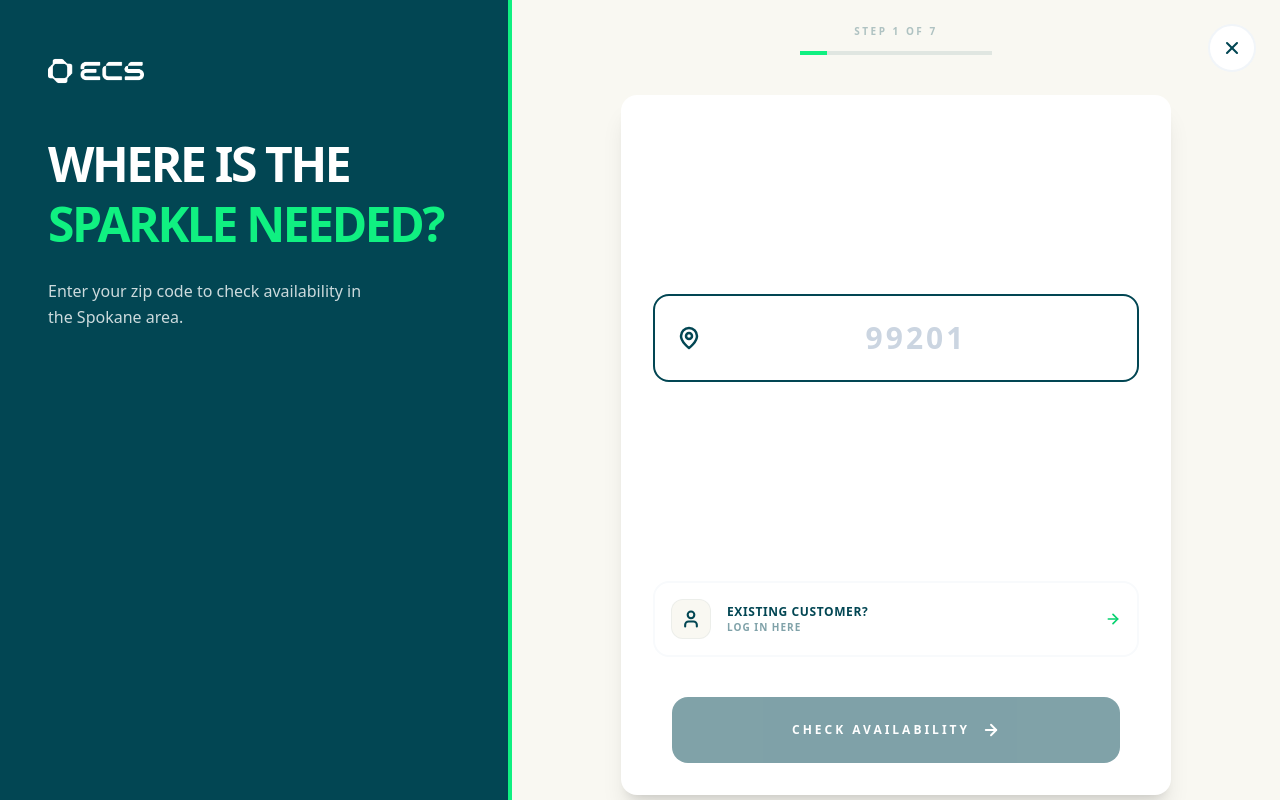
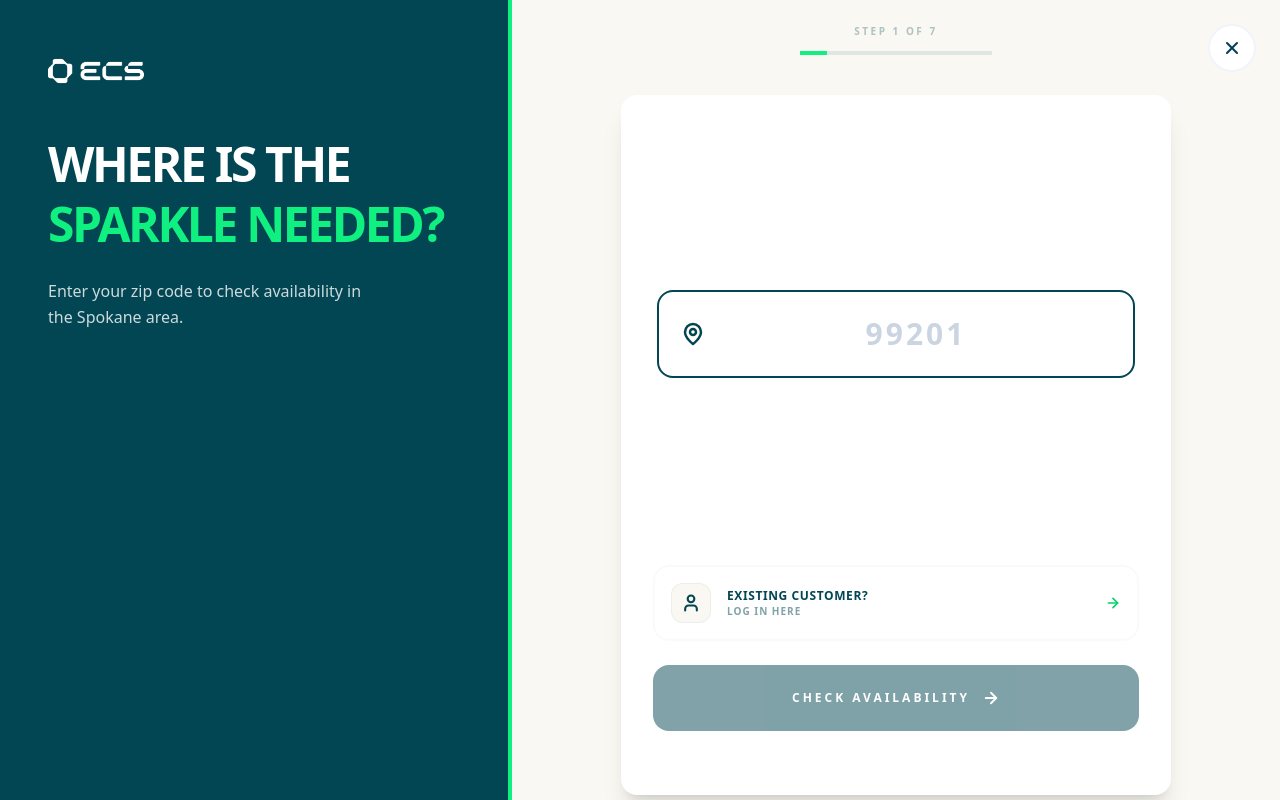
Before and after one commit to renatoquerales28-byte/extreme-cleaning-next, a Next.js app: page /quote in a window 1280 px wide. Built offline with nearby package versions, Linux system fonts and the light colour scheme.

Commit message:
Refactor: Aplicar patrón de contenido scrollable + botón fijo a 5 steps del wizard (Zip, Service, Frequency, Residential, ReturningLookup)

```diff
--- a/src/components/wizard/steps/FrequencyStep.tsx
+++ b/src/components/wizard/steps/FrequencyStep.tsx
@@ -20,8 +20,9 @@ export default function FrequencyStep({ onNext, onBack }: FrequencyStepProps) {
     };
 
     return (
-        <div className="flex flex-col h-full w-full max-w-xl mx-auto antialiased">
-            <div className="flex-1 overflow-y-auto pr-2 -mr-2">
+        <div className="h-full flex flex-col relative">
+            {/* Bloque 1: Área de Contenido (Scrollable) */}
+            <div className="flex-1 overflow-y-auto px-1">
                 <div className="min-h-full flex flex-col justify-center space-y-4 w-full py-4">
                     <div className="space-y-3 w-full">
                         {FREQUENCIES.map((freq) => (
@@ -59,10 +60,11 @@ export default function FrequencyStep({ onNext, onBack }: FrequencyStepProps) {
                 </div>
             </div>
 
-            <div className="mt-auto pt-10 w-full flex justify-center">
+            {/* Bloque 2: Botón Principal Fijo */}
+            <div className="shrink-0 pt-6 pb-8 w-full bg-white">
                 <button
                     onClick={onNext}
-                    className="w-full max-w-md py-6 bg-[#024653] text-white rounded-2xl flex items-center justify-center gap-3 hover:bg-[#0E6168] transition-all"
+                    className="w-full py-6 bg-[#024653] text-white rounded-2xl flex items-center justify-center gap-3 hover:bg-[#0E6168] transition-all"
                 >
                     <span className="text-xs font-black uppercase tracking-[0.25em]">View Your Quote</span>
                     <ArrowRight size={18} strokeWidth={2.5} />
--- a/src/components/wizard/steps/ResidentialStep.tsx
+++ b/src/components/wizard/steps/ResidentialStep.tsx
@@ -24,8 +24,9 @@ export default function ResidentialStep({ onNext, onBack }: ResidentialStepProps
     ];
 
     return (
-        <div className="flex flex-col h-full w-full max-w-xl mx-auto antialiased">
-            <div className="flex-1 overflow-y-auto pr-2 -mr-2">
+        <div className="h-full flex flex-col relative">
+            {/* Bloque 1: Área de Contenido (Scrollable) */}
+            <div className="flex-1 overflow-y-auto px-1">
                 <div className="min-h-full flex flex-col justify-center space-y-4 w-full py-4">
                     {/* Room Counters */}
                     <div className="grid grid-cols-2 gap-3 shrink-0">
@@ -122,11 +123,11 @@ export default function ResidentialStep({ onNext, onBack }: ResidentialStepProps
                 </div>
             </div>
 
-            {/* Footer Action */}
-            <div className="mt-auto pt-10 w-full flex justify-center">
+            {/* Bloque 2: Botón Principal Fijo */}
+            <div className="shrink-0 pt-6 pb-8 w-full bg-white">
                 <button
                     onClick={onNext}
-                    className="w-full max-w-md py-6 bg-[#024653] text-white rounded-2xl flex items-center justify-center gap-3 hover:bg-[#0E6168] transition-all"
+                    className="w-full py-6 bg-[#024653] text-white rounded-2xl flex items-center justify-center gap-3 hover:bg-[#0E6168] transition-all"
                 >
                     <span className="text-xs font-black uppercase tracking-[0.25em]">Select Frequency</span>
                     <ArrowRight size={18} strokeWidth={2.5} />
--- a/src/components/wizard/steps/ReturningLookupStep.tsx
+++ b/src/components/wizard/steps/ReturningLookupStep.tsx
@@ -25,8 +25,10 @@ export default function ReturningLookupStep({ onNext, onBack, setCustomerName }:
     };
 
     return (
-        <div className="flex flex-col h-full w-full max-w-sm mx-auto antialiased">
-            <div className="flex-1 flex flex-col justify-center items-center w-full space-y-8">
+        <div className="h-full flex flex-col relative">
+            {/* Bloque 1: Área de Contenido (Scrollable) */}
+            <div className="flex-1 overflow-y-auto px-1">
+                <div className="flex flex-col justify-center items-center w-full space-y-8 min-h-full py-4">
                     <div className="w-16 h-16 bg-[#05D16E]/10 text-[#024653] border-2 border-[#05D16E]/20 rounded-full flex items-center justify-center">
                         <User size={32} strokeWidth={2.5} />
                     </div>
@@ -51,8 +53,10 @@ export default function ReturningLookupStep({ onNext, onBack, setCustomerName }:
                         />
                     </div>
                 </div>
+            </div>
 
-            <div className="mt-auto pt-10 w-full flex flex-col items-center justify-center">
+            {/* Bloque 2: Botones Fijos */}
+            <div className="shrink-0 pt-6 pb-8 w-full bg-white flex flex-col items-center justify-center">
                 <button onClick={onBack} className="w-full text-[10px] font-black uppercase tracking-widest text-[#024653]/40 hover:text-[#024653] transition-colors py-2 mb-4">
                     I&apos;m a new customer
                 </button>
@@ -60,7 +64,7 @@ export default function ReturningLookupStep({ onNext, onBack, setCustomerName }:
                 <button
                     onClick={handleSearch}
                     disabled={phone.length < 10 || loading}
-                    className="w-full max-w-md py-6 bg-[#024653] text-white rounded-2xl flex items-center justify-center gap-3 hover:bg-[#0E6168] transition-all disabled:opacity-50"
+                    className="w-full py-6 bg-[#024653] text-white rounded-2xl flex items-center justify-center gap-3 hover:bg-[#0E6168] transition-all disabled:opacity-50"
                 >
                     {loading ? (
                         <div className="w-5 h-5 border-3 border-white/20 border-t-white rounded-full animate-spin" />
--- a/src/components/wizard/steps/ServiceStep.tsx
+++ b/src/components/wizard/steps/ServiceStep.tsx
@@ -25,9 +25,10 @@ export default function ServiceStep({ onNext, onBack }: ServiceStepProps) {
     ];
 
     return (
-        <div className="flex flex-col h-full w-full max-w-2xl mx-auto antialiased">
-            <div className="flex-1 overflow-y-auto pr-2 -mr-2">
-                <div className="min-h-full flex flex-col justify-center w-full space-y-6 py-4">
+        <div className="h-full flex flex-col relative">
+            {/* Bloque 1: Área de Contenido (Scrollable) */}
+            <div className="flex-1 overflow-y-auto px-1">
+                <div className="flex flex-col justify-center min-h-full space-y-6 py-4">
                     <div className="grid grid-cols-1 md:grid-cols-3 gap-3 w-full">
                         {services.map((service) => (
                             <button
@@ -54,11 +55,12 @@ export default function ServiceStep({ onNext, onBack }: ServiceStepProps) {
                 </div>
             </div>
 
-            <div className="mt-auto pt-10 w-full flex justify-center">
+            {/* Bloque 2: Botón Principal Fijo */}
+            <div className="shrink-0 pt-6 pb-8 w-full bg-white">
                 <button
                     onClick={() => selectedService && onNext()}
                     disabled={!selectedService}
-                    className={`w-full max-w-md py-6 rounded-2xl font-black uppercase tracking-[0.25em] text-xs flex items-center justify-center gap-3 transition-all ${selectedService
+                    className={`w-full py-6 rounded-2xl font-black uppercase tracking-[0.25em] text-xs flex items-center justify-center gap-3 transition-all ${selectedService
                         ? "bg-[#024653] text-white hover:bg-[#0E6168]"
                         : "bg-slate-100 text-[#024653]/20 cursor-not-allowed"
                         }`}
--- a/src/components/wizard/steps/ZipStep.tsx
+++ b/src/components/wizard/steps/ZipStep.tsx
@@ -17,9 +17,10 @@ export default function ZipStep({ onNext, onReturning }: ZipStepProps) {
     const isValidZip = zipCode?.length === 5 && /^\d+$/.test(zipCode);
 
     return (
-        <div className="flex flex-col h-full w-full max-w-lg mx-auto antialiased">
-            <div className="flex-1 overflow-y-auto pr-2 -mr-2">
-                <div className="min-h-full flex flex-col justify-center w-full space-y-10 py-4">
+        <div className="h-full flex flex-col relative">
+            {/* Bloque 1: Área de Contenido (Scrollable) */}
+            <div className="flex-1 overflow-y-auto px-1">
+                <div className="flex flex-col justify-center min-h-full space-y-10 py-4">
                     <div className="w-full relative group">
                         <div className="relative flex items-center">
                             <MapPin className="absolute left-6 text-[#024653] pointer-events-none" size={24} strokeWidth={2.5} />
@@ -37,8 +38,8 @@ export default function ZipStep({ onNext, onReturning }: ZipStepProps) {
                 </div>
             </div>
 
-            {/* Existing Clients Link */}
-            <div className="shrink-0 w-full pt-8">
+            {/* Bloque 2: Botón Secundario (Existing Customer) */}
+            <div className="shrink-0 w-full pt-6">
                 <button
                     onClick={onReturning}
                     className="w-full flex items-center justify-between p-4 bg-white border-2 border-slate-50 hover:border-[#05D16E] rounded-2xl group transition-all"
@@ -56,12 +57,12 @@ export default function ZipStep({ onNext, onReturning }: ZipStepProps) {
                 </button>
             </div>
 
-            {/* Main Action Button */}
-            <div className="mt-auto pt-10 w-full flex justify-center">
+            {/* Bloque 3: Botón Principal Fijo */}
+            <div className="shrink-0 pt-6 pb-8 w-full bg-white">
                 <button
                     onClick={onNext}
                     disabled={!isValidZip}
-                    className="w-full max-w-md py-6 bg-[#024653] text-white rounded-2xl text-xs font-black uppercase tracking-[0.25em] hover:bg-[#0E6168] disabled:opacity-50 disabled:cursor-not-allowed transition-all flex items-center justify-center gap-3"
+                    className="w-full py-6 bg-[#024653] text-white rounded-2xl text-xs font-black uppercase tracking-[0.25em] hover:bg-[#0E6168] disabled:opacity-50 disabled:cursor-not-allowed transition-all flex items-center justify-center gap-3"
                 >
                     Check Availability <ArrowRight size={18} strokeWidth={2.5} />
                 </button>
```
Lines whose indentation alone changed are shown as unchanged.
